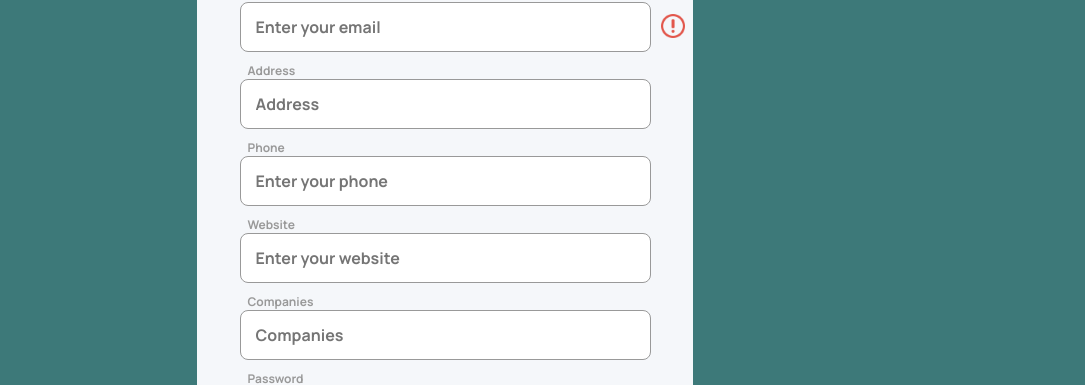
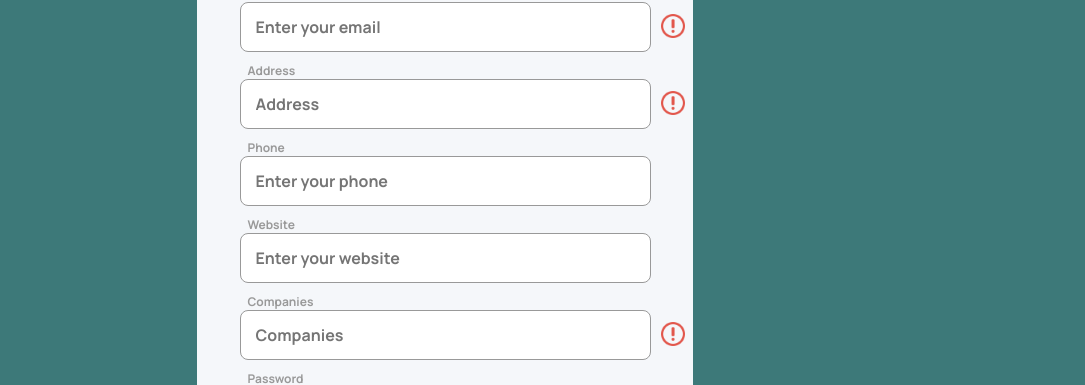
Before and after one commit to dmitryrubashko/fake_posts, a React (Create React App) app: page /signup in a window 1280 px wide. Shown: the part 463-848 px from the top of the page, without its empty margins (195-1280 px from the left). Built offline with nearby package versions, Linux system fonts and the light colour scheme; a web font is replaced by a local one.

Commit message:
Added some exclamations into registration form

```diff
--- a/src/pages/signupPage/components/SignupPageLayout/index.js
+++ b/src/pages/signupPage/components/SignupPageLayout/index.js
@@ -169,6 +169,18 @@ const SignupPageLayout = ({ handleActivateButton }) => {
                   placeholder="Address"
                 />
               </label>
+              <span
+                data-tip="Use the example below the input line"
+                className={styles.SignupPageLayout__exclamationText}
+              >
+                {
+                  <img
+                    src={exclamation}
+                    alt={"exclamation"}
+                    className={styles.SignupPageLayout__exclamationImage}
+                  />
+                }
+              </span>
               {errors.address && touched.address ? (
                 <div className={styles.SignupPageLayout__errorMessage_hidden}>
                   {errors.address}
@@ -215,6 +227,18 @@ const SignupPageLayout = ({ handleActivateButton }) => {
                   placeholder="Companies"
                 />
               </label>
+              <span
+                data-tip="Use the example below the input line (make company/ies as array of object/s)"
+                className={styles.SignupPageLayout__exclamationText}
+              >
+                {
+                  <img
+                    src={exclamation}
+                    alt={"exclamation"}
+                    className={styles.SignupPageLayout__exclamationImage}
+                  />
+                }
+              </span>
               {errors.companies && touched.companies ? (
                 <div className={styles.SignupPageLayout__errorMessage_hidden}>
                   {errors.companies}
```
